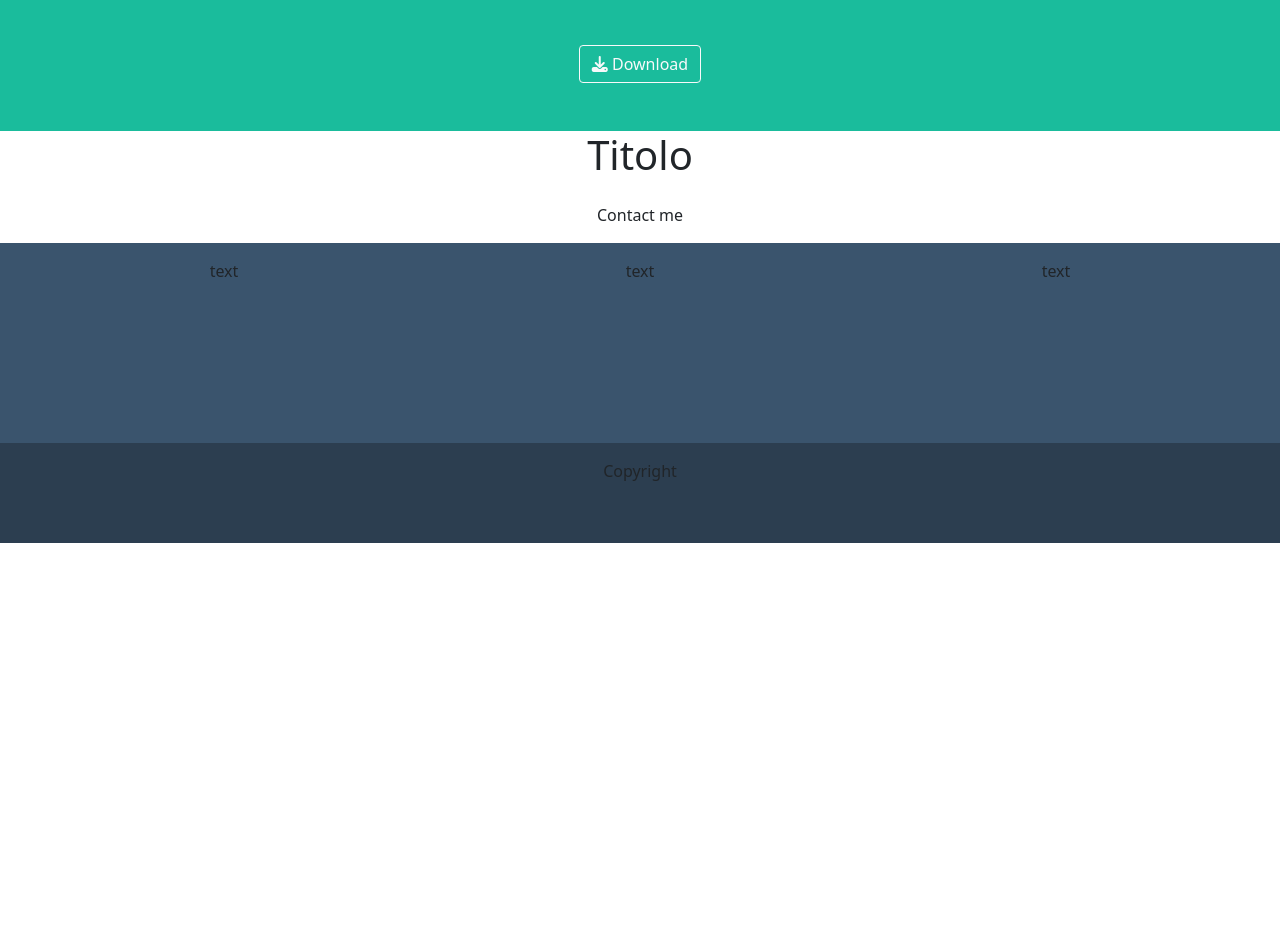
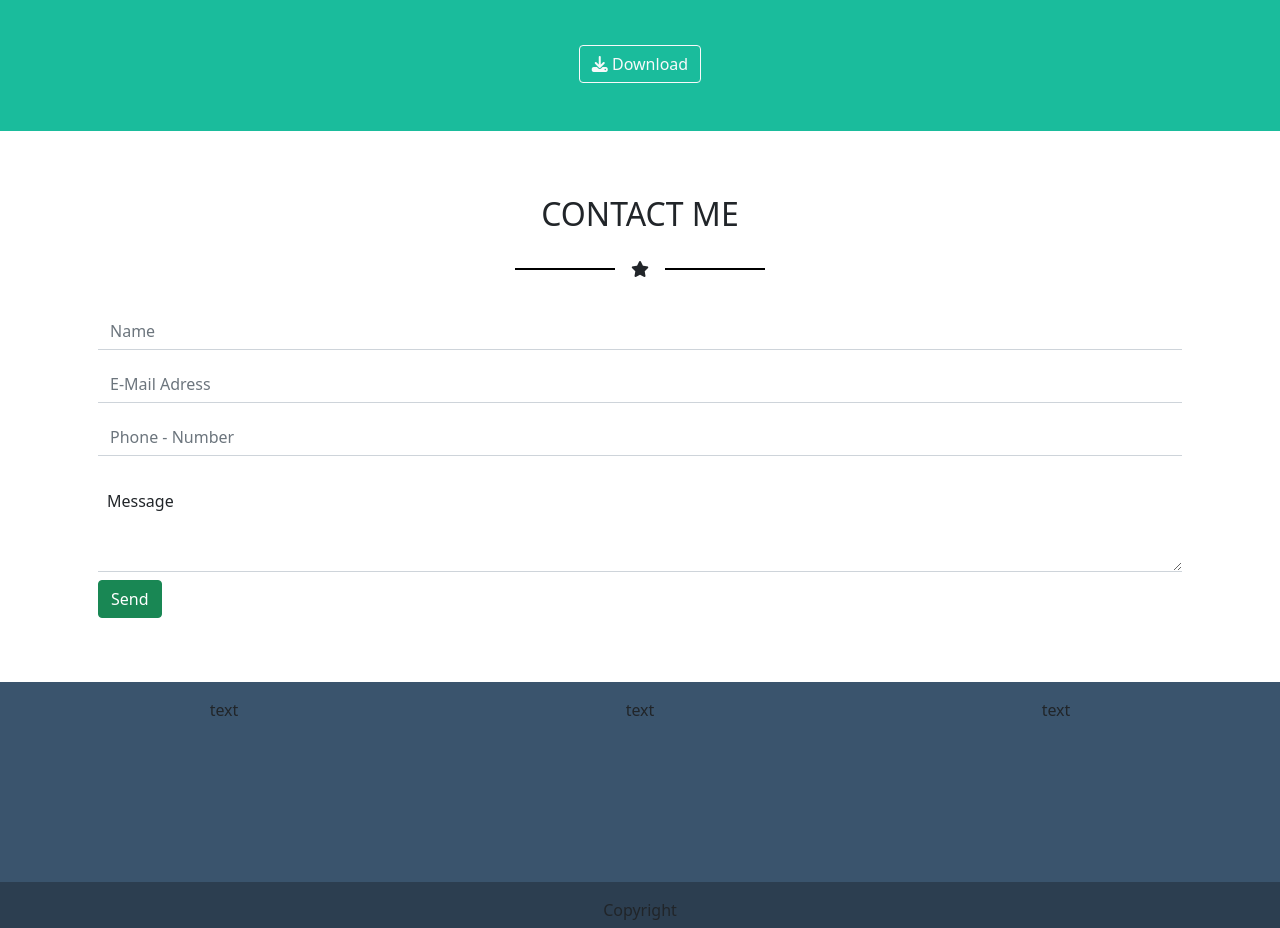
Before and after one commit to SimonePresti/html-css-bootstrap-freelancer, a plain HTML site: page index.html in a window 1280 px wide. Shown: the part 1622-2550 px from the top of the page. Before the commit the page ends 2165 px from the top, so only its background shows below. Drawn offline with nearby package versions, Linux system fonts and the light colour scheme.

Commit message:
add contact me section

```diff
--- a/index.html
+++ b/index.html
@@ -160,13 +160,41 @@
 
    <!-- SECTION CONTACT-ME -->
 
-    <section class="contact-me-box">
+    <section class="contact-me-box p-5">
       <div class="container text-center">
-        <h1>Titolo</h1>
-        <div class="star"></div>
+        <div class="col-12text-light text-uppercase d-flex justify-content-center align-items-center mt-3">
+          <h2>Contact me</h2>
+        </div>
+        <div class="col-12 text-dark d-flex justify-content-center align-items-center my-3">
+          <div class="line-dark">
+            <div class="inside-line-dark"></div>
+          </div>
+          <div class="star mx-3">
+             <span><i class="fa-solid fa-star"></i></span>
+            </div>
+          <div class="line-dark">
+            <div class="inside-line-dark"></div>
+          </div>
+        </div>
         <div class="row p-3">
-          <div class="col-12">
-            Contact me
+          <div class="mb-3">
+            <input type="text" class="form-control border-top-0 border-end-0 border-start-0 rounded-0" id="formGroupExampleInput" placeholder="Name">
+          </div>
+          <div class="mb-3">
+            <input type="text" class="form-control border-top-0 border-end-0 border-start-0 rounded-0" id="formGroupExampleInput" placeholder="E-Mail Adress">
+          </div>
+          <div class="mb-3">
+            <input type="text" class="form-control border-top-0 border-end-0 border-start-0 rounded-0" id="formGroupExampleInput" placeholder="Phone - Number">
+          </div>
+          <div class="form-floating">
+            <textarea class="form-control border-top-0 border-end-0 border-start-0 rounded-0" placeholder="Leave a comment here" id="floatingTextarea2" style="height: 100px"></textarea>
+            <label for="floatingTextarea2" class="fw-light ms-2">Message</label>
+          </div>
+          <div class="col-12 mt-2 d-flex start-0">
+            <button type="button" class="btn btn-success">Send</button>
+
+          </div>
+
 
           </div>
 
```
Also changed, not shown: css/style.css (line endings or trailing spaces).
